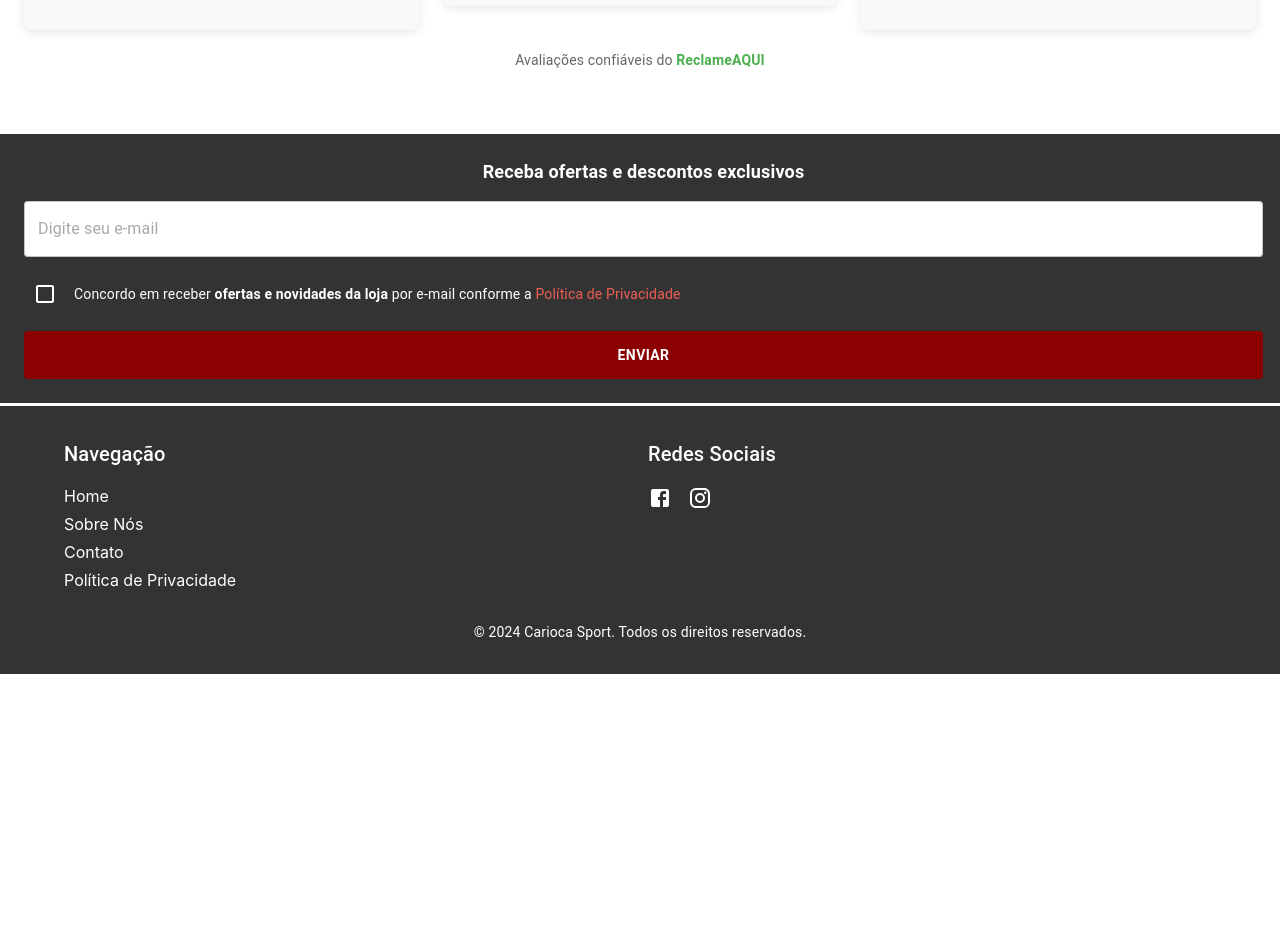
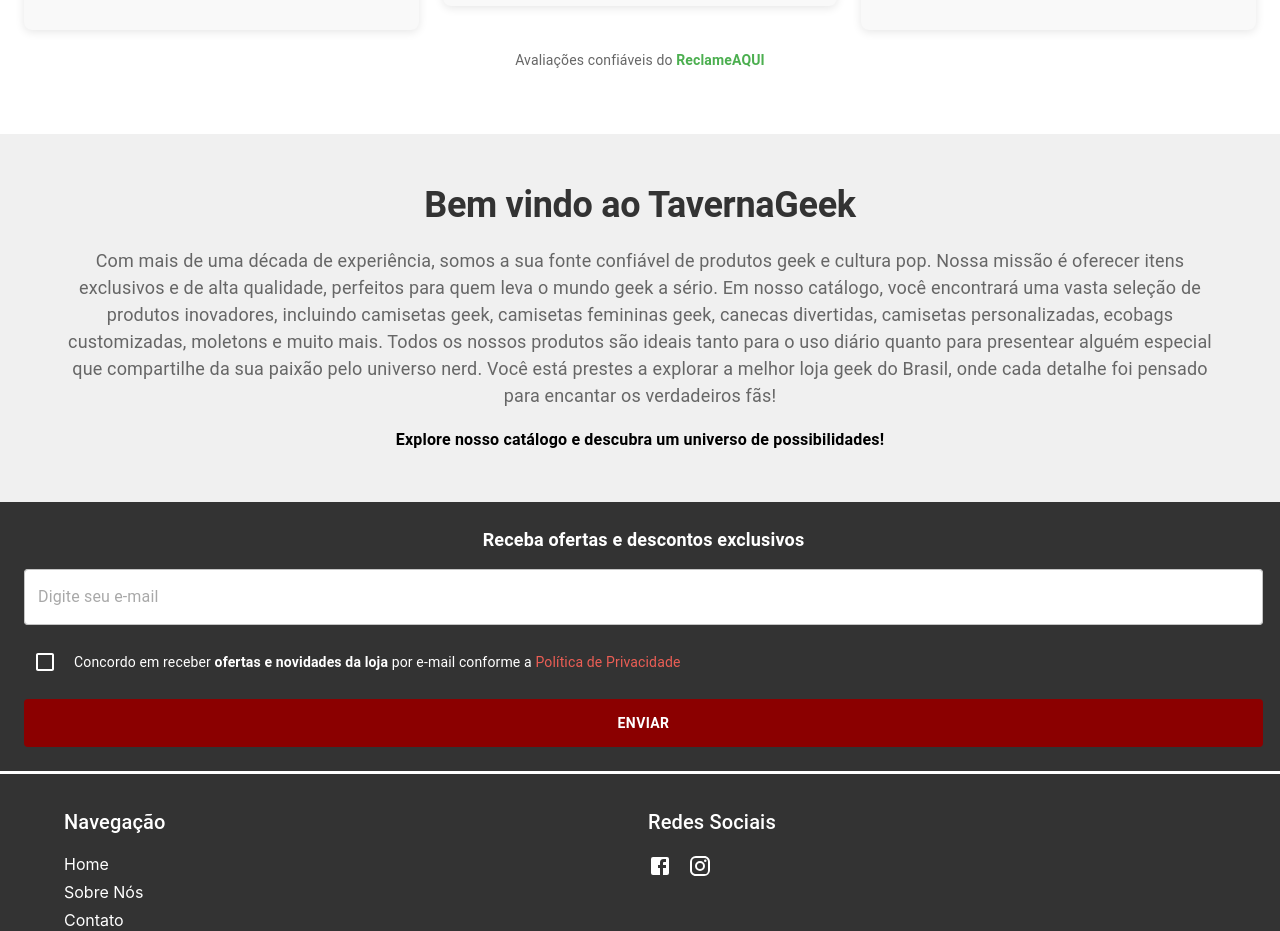
Before and after one commit to Aldf76/React-sports-site, a React (Create React App) app in the folder react-carioca-sports-site/: page / in a window 1280 px wide. Shown: the part 4700-5631 px from the top of the page. Before the commit the page ends 5374 px from the top, so only its background shows below. Built offline with nearby package versions, Linux system fonts and the light colour scheme.

Commit message:
introdução do componente saudacao

```diff
--- a/react-carioca-sports-site/src/App.js
+++ b/react-carioca-sports-site/src/App.js
@@ -10,6 +10,7 @@
 import InformationBannerStyle from "./Components/Moleculas/InformationB/InformationBannerStyles.js";
 import Divisor from "./Components/Atom/Divisor/Divisor.js"
 import NewsLetterForm from "./Components/organism/newsLetterForm/newsLetterForm.js";
+import Saudacao from './Components/Moleculas/Saudacao/Saudacao.js';
 
 function App() {
 
@@ -29,9 +30,9 @@
       <ThemeProvider theme={theme}>
       <InformationBanner />
     </ThemeProvider>
- {/* Divisor entre o banner e os produtos */}
       <Main />
       <Grid/>
+      <Saudacao/>
       <NewsLetterForm />
       <Footer />
     </>
```
